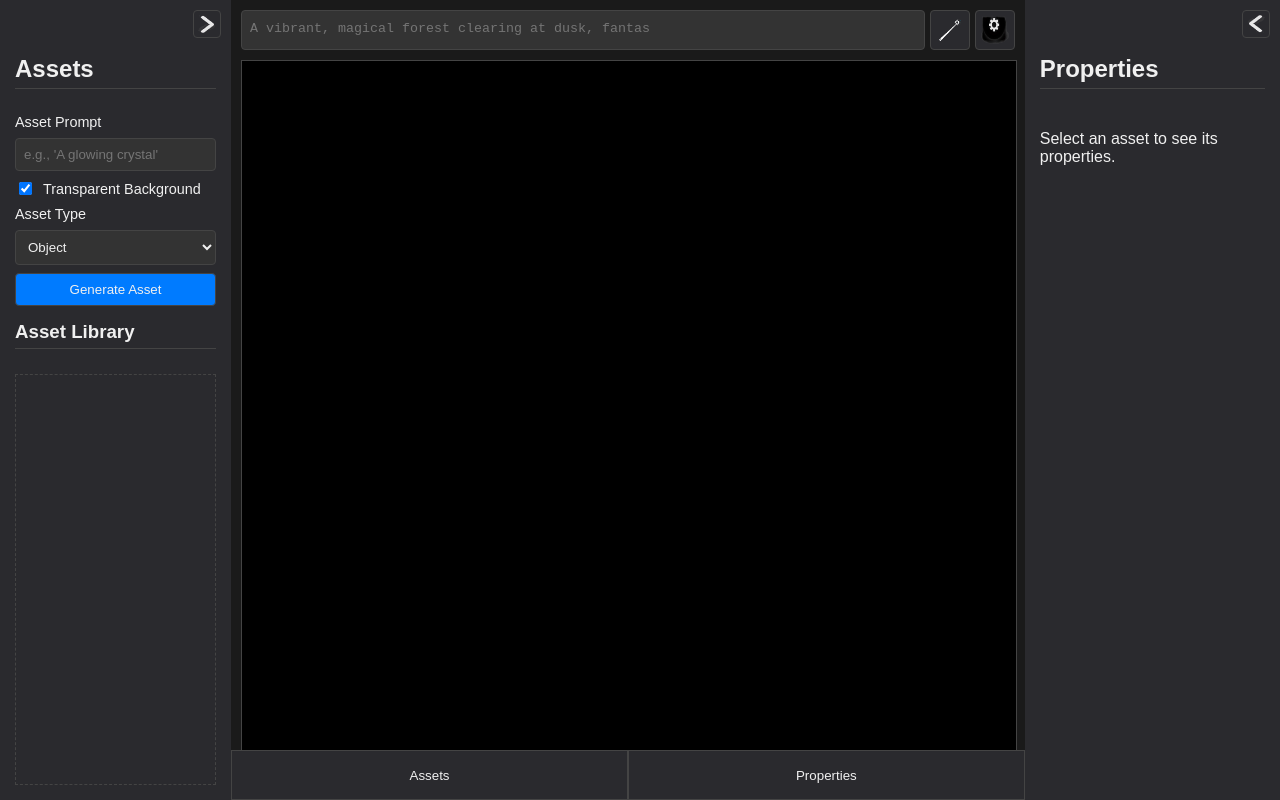
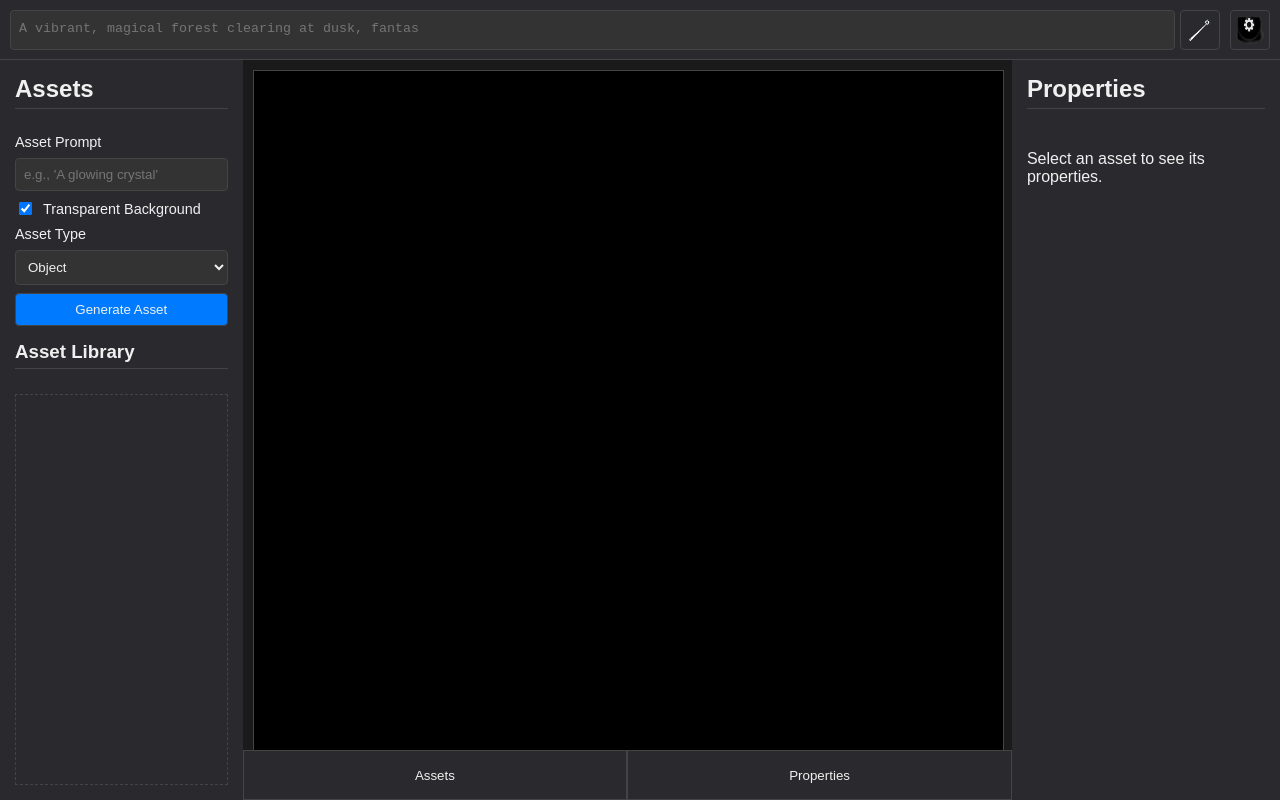
Before and after one commit to websimapi/websim-ai-scene-generator-11, a plain HTML site: page index.html in a window 1280 px wide. Drawn offline with Linux system fonts and the light colour scheme.

Commit message:
v4: remove the hide buttons on desktop and make the background generation address bar and the two button be the top bar headerabove everything span full width of screen

```diff
--- a/index.html
+++ b/index.html
@@ -10,6 +10,23 @@
     <div id="loading-overlay">
         <div class="spinner"></div>
         <p>Generating...</p>
+    </div>
+    <div id="toolbar">
+        <div id="scene-prompt-container">
+            <textarea id="scene-prompt" rows="1" placeholder="A vibrant, magical forest..."></textarea>
+            <button id="generate-scene-btn" title="Generate Scene"><img src="generate_icon.png" alt="Generate"></button>
+        </div>
+        <div class="dropdown">
+            <button id="tools-dropdown-btn" class="tool-btn" title="Tools"><img src="tools_icon.png" alt="Tools"></button>
+            <div id="tools-dropdown-content" class="dropdown-content">
+                <button id="tool-move" class="tool-btn active" title="Move Tool"><img src="move_icon.png" alt="Move"><span>Move</span></button>
+                <button id="tool-add" class="tool-btn" title="Add Last Asset"><img src="add_icon.png" alt="Add"><span>Add</span></button>
+                <button id="tool-delete" class="tool-btn" title="Delete Selected Asset"><img src="delete_icon.png" alt="Delete"><span>Delete</span></button>
+                <button id="import-json-btn" class="tool-btn" title="Import Scene from JSON"><img src="import_icon.png" alt="Import"><span>Import</span></button>
+                <button id="export-json-btn" class="tool-btn" title="Export Scene to JSON"><img src="export_icon.png" alt="Export"><span>Export</span></button>
+                <button id="save-btn" class="tool-btn" title="Save Scene"><img src="save_icon.png" alt="Save"><span>Save</span></button>
+            </div>
+        </div>
     </div>
     <div id="app-container">
         <div id="left-panel">
@@ -39,23 +56,6 @@
             </div>
         </div>
         <div id="main-content">
-            <div id="toolbar">
-                <div id="scene-prompt-container">
-                    <textarea id="scene-prompt" rows="1" placeholder="A vibrant, magical forest..."></textarea>
-                    <button id="generate-scene-btn" title="Generate Scene"><img src="generate_icon.png" alt="Generate"></button>
-                </div>
-                <div class="dropdown">
-                    <button id="tools-dropdown-btn" class="tool-btn" title="Tools"><img src="tools_icon.png" alt="Tools"></button>
-                    <div id="tools-dropdown-content" class="dropdown-content">
-                        <button id="tool-move" class="tool-btn active" title="Move Tool"><img src="move_icon.png" alt="Move"><span>Move</span></button>
-                        <button id="tool-add" class="tool-btn" title="Add Last Asset"><img src="add_icon.png" alt="Add"><span>Add</span></button>
-                        <button id="tool-delete" class="tool-btn" title="Delete Selected Asset"><img src="delete_icon.png" alt="Delete"><span>Delete</span></button>
-                        <button id="import-json-btn" class="tool-btn" title="Import Scene from JSON"><img src="import_icon.png" alt="Import"><span>Import</span></button>
-                        <button id="export-json-btn" class="tool-btn" title="Export Scene to JSON"><img src="export_icon.png" alt="Export"><span>Export</span></button>
-                        <button id="save-btn" class="tool-btn" title="Save Scene"><img src="save_icon.png" alt="Save"><span>Save</span></button>
-                    </div>
-                </div>
-            </div>
             <canvas id="editor-canvas"></canvas>
             <div id="mobile-panel-toggles">
                 <button id="mobile-toggle-left" class="mobile-panel-toggle">Assets</button>
--- a/styles.css
+++ b/styles.css
@@ -19,14 +19,14 @@ body {
 
 #app-container {
     display: flex;
-    height: 100vh;
+    height: calc(100vh - 60px); /* Adjust for top bar */
 }
 
 #left-panel, #right-panel {
     width: 250px;
     background-color: var(--panel-bg);
     padding: 15px;
-    padding-top: 55px;
+    padding-top: 15px; /* Removed extra top padding */
     overflow-y: auto;
     display: flex;
     flex-direction: column;
@@ -45,10 +45,14 @@ h2, h3 {
 }
 
 #toolbar {
-    margin-bottom: 10px;
+    height: 60px;
+    padding: 10px;
     display: flex;
-    gap: 5px;
+    gap: 10px;
     align-items: center; /* Vertically align items */
+    background-color: var(--panel-bg);
+    border-bottom: 1px solid var(--border-color);
+    box-sizing: border-box;
 }
 
 #scene-prompt-container {
@@ -261,7 +265,7 @@ button:hover {
 }
 
 .panel-toggle {
-    display: block;
+    display: none; /* Hide on desktop by default */
     position: absolute;
     top: 10px;
     right: 10px;
```
